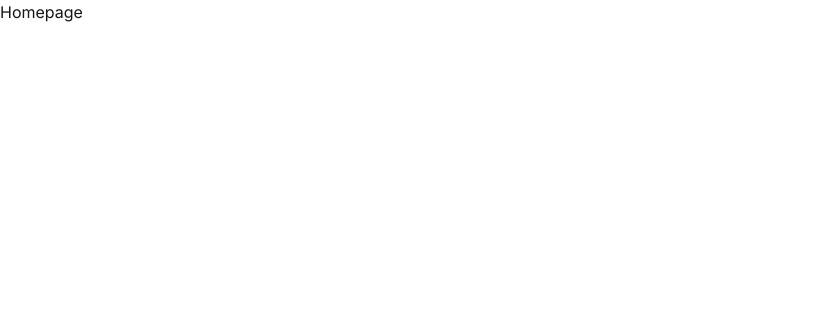
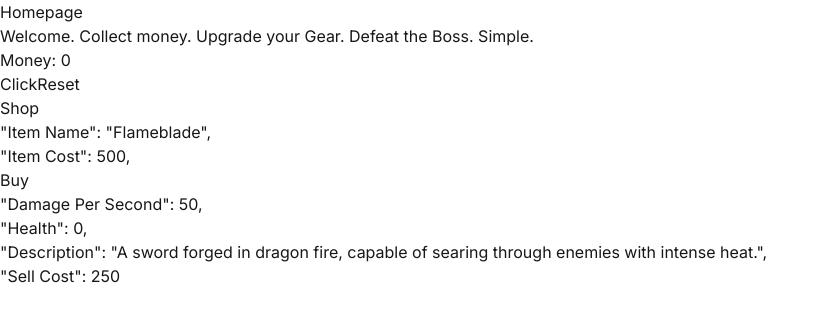
Before and after one commit to SammyMcSammyson/AFK-Empire, a Next.js app: page / in a window 1280 px wide. Shown: the top 322 px of the page, without its empty margins (0-829 px from the left). Built offline with nearby package versions, Linux system fonts and the light colour scheme.

Commit message:
rudimentory Counter set up

```diff
--- a/src/app/page.js
+++ b/src/app/page.js
@@ -1,7 +1,11 @@
-export default function Homepage(){
+import LandingPage from '../components/LandingPage.jsx';
+
+export default function Homepage() {
   return (
     <>
-    <h1>Homepage</h1>
+      <h1>Homepage</h1>
+      <p>Welcome. Collect money. Upgrade your Gear. Defeat the Boss. Simple.</p>
+      <LandingPage />
     </>
   );
 }
--- /dev/null
+++ b/src/components/Counter.jsx
@@ -0,0 +1,13 @@
+'use client';
+
+const Counter = ({ count, counter, reset }) => {
+  return (
+    <div>
+      <h1>Money: {count}</h1>
+      <button onClick={counter}> Click </button>
+      <button onClick={reset}>Reset</button>
+    </div>
+  );
+};
+
+export default Counter;
--- /dev/null
+++ b/src/components/LandingPage.jsx
@@ -0,0 +1,19 @@
+'use client';
+import { useState } from 'react';
+import Counter from './Counter';
+import Shop from './Shop';
+
+const LandingPage = () => {
+  const [count, setCount] = useState(0);
+  const counter = () => setCount(count + 1);
+  const reset = () => setCount(0);
+
+  return (
+    <div>
+      <Counter count={count} counter={counter} reset={reset} />
+      <Shop count={count} setCount={setCount} />
+    </div>
+  );
+};
+
+export default LandingPage;
--- /dev/null
+++ b/src/components/Shop.jsx
@@ -0,0 +1,30 @@
+'use client';
+let Shop = ({ count, setCount }) => {
+
+  function buy() {
+    if (count >= 10) {
+      setCount(count - 10);
+      alert('You bought the Flameblade!');
+    } else {
+      alert('You do not have enough money to purchase this');
+    }
+  }
+
+  return (
+    <div>
+      <h1>Shop</h1>
+      <p>"Item Name": "Flameblade",</p>
+      <p>"Item Cost": 500,</p>
+      <buton onClick={buy}>Buy</buton>
+      <p>"Damage Per Second": 50,</p>
+      <p>"Health": 0,</p>
+      <p>
+        "Description": "A sword forged in dragon fire, capable of searing
+        through enemies with intense heat.",
+      </p>
+      <p>"Sell Cost": 250</p>
+    </div>
+  );
+};
+
+export default Shop;
```
Also changed, not shown: 1 other file (tests, documents, lock files or other folders).
